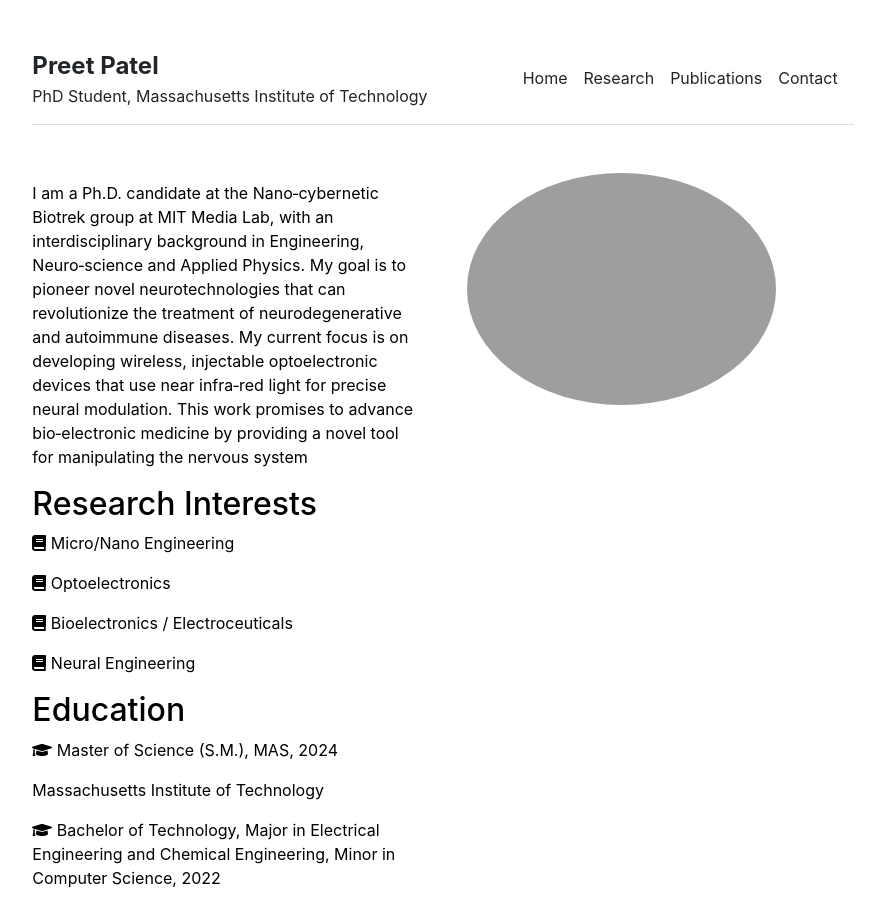
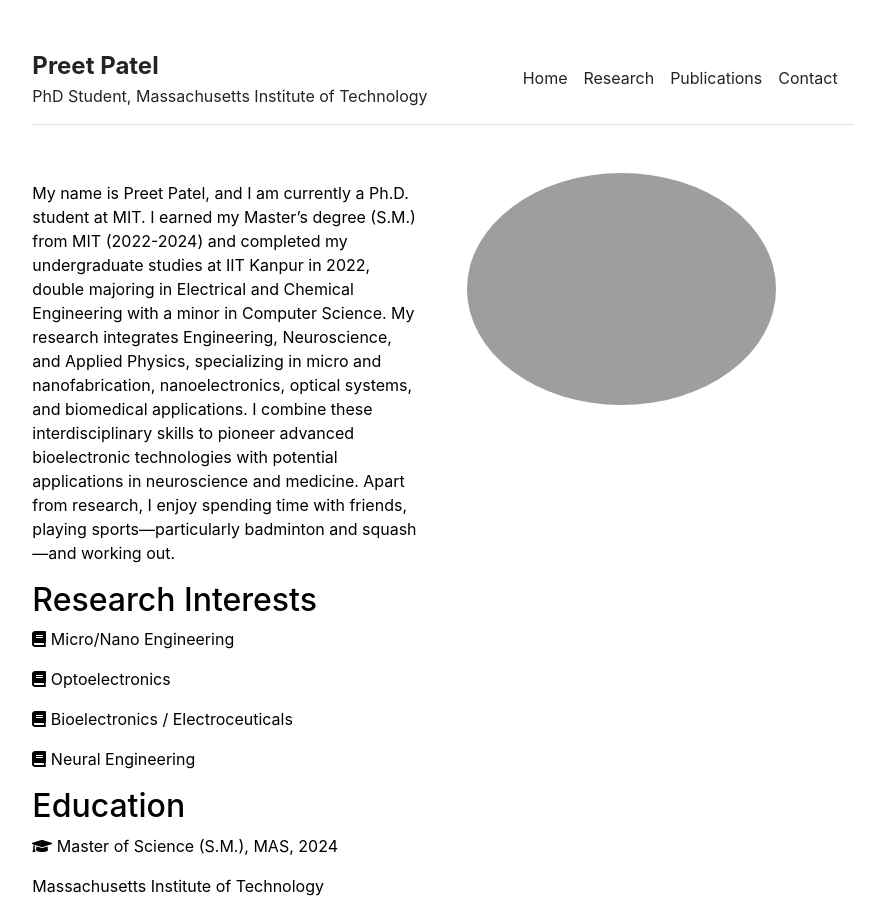
Before and after one commit to preet-mit/preet-mit, a Jekyll site: the page built from index.md, in a window 1280 px wide and 900 px high. Shown: the whole window, without its empty margins (197-1066 px from the left). Built offline with Jekyll 4.4.1, drawn with Linux system fonts in a browser that asks for light colours.

Commit message:
Update index.md

```diff
--- a/index.md
+++ b/index.md
@@ -2,7 +2,7 @@
 layout: home
 title: "Home"
 ---
-I am a Ph.D. candidate at the Nano‑cybernetic Biotrek group at MIT Media Lab, with an interdisciplinary background in Engineering, Neuro‑science and Applied Physics. My goal is to pioneer novel neurotechnologies that can revolutionize the treatment of neurodegenerative and autoimmune diseases. My current focus is on developing wireless, injectable optoelectronic devices that use near infra‑red light for precise neural modulation. This work promises to advance bio‑electronic medicine by providing a novel tool for manipulating the nervous system
+My name is Preet Patel, and I am currently a Ph.D. student at MIT. I earned my Master's degree (S.M.) from MIT (2022-2024) and completed my undergraduate studies at IIT Kanpur in 2022, double majoring in Electrical and Chemical Engineering with a minor in Computer Science. My research integrates Engineering, Neuroscience, and Applied Physics, specializing in micro and nanofabrication, nanoelectronics, optical systems, and biomedical applications. I combine these interdisciplinary skills to pioneer advanced bioelectronic technologies with potential applications in neuroscience and medicine. Apart from research, I enjoy spending time with friends, playing sports—particularly badminton and squash—and working out.
 
 ## Research Interests
 
```
